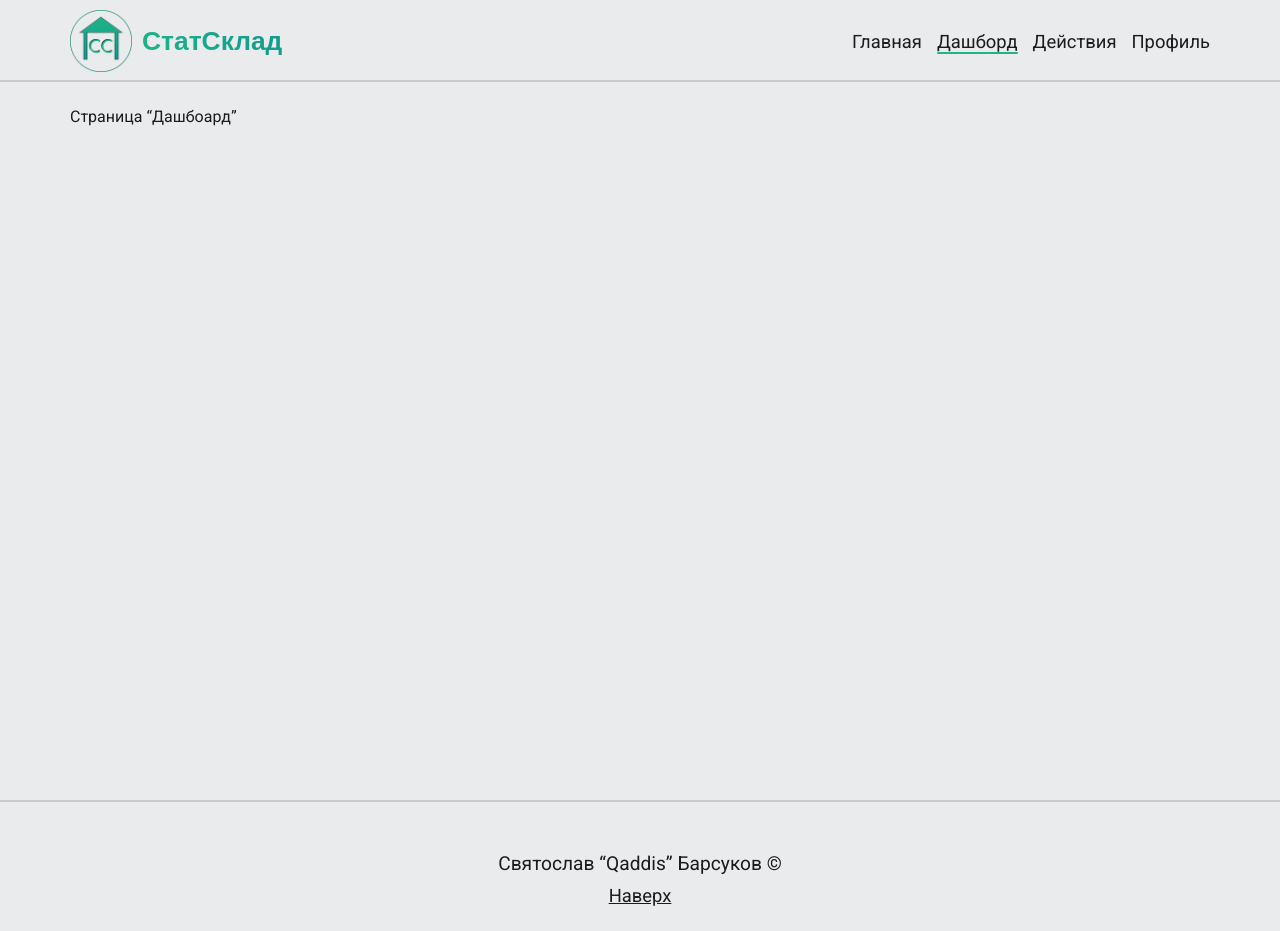
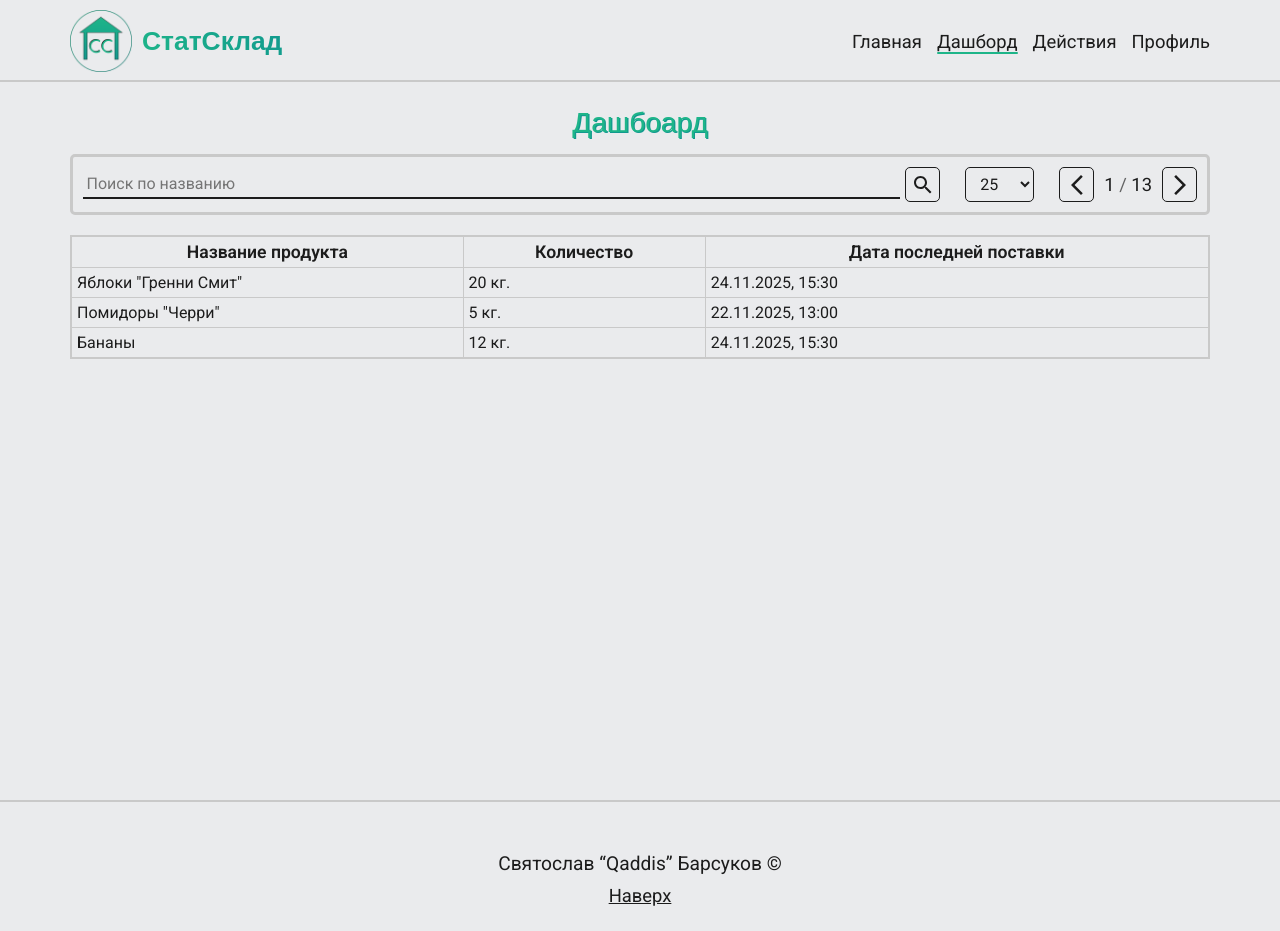
Before and after one commit to Qaddis/stat-sklad, a Next.js app in the folder frontend/: page /dashboard in a window 1280 px wide. Built offline with nearby package versions, Linux system fonts and the light colour scheme; a web font is replaced by a local one.

Commit message:
Frontend: add Dashboard page

```diff
--- a/frontend/package.json
+++ b/frontend/package.json
@@ -9,6 +9,10 @@
 		"lint": "eslint"
 	},
 	"dependencies": {
+		"@emotion/react": "^11.14.0",
+		"@emotion/styled": "^11.14.1",
+		"@mui/icons-material": "^7.3.5",
+		"@mui/material": "^7.3.5",
 		"@tanstack/react-query": "^5.90.10",
 		"axios": "^1.13.2",
 		"jotai": "^2.15.1",
--- a/frontend/src/app/dashboard/page.tsx
+++ b/frontend/src/app/dashboard/page.tsx
@@ -1,3 +1,11 @@
+import type { Metadata } from "next"
+
+import DashboardPage from "@/pages/DashboardPage"
+
+export const metadata: Metadata = {
+	title: "Дашборд"
+}
+
 export default function Dashboard() {
-	return <h1>Страница &ldquo;Дашбоард&rdquo;</h1>
+	return <DashboardPage />
 }
--- a/frontend/src/components/ui/PageHeader.module.scss
+++ b/frontend/src/components/ui/PageHeader.module.scss
@@ -4,4 +4,5 @@
 	text-align: center;
 	color: var(--primary-color);
 	text-shadow: 1.15px 1.15px 0 var(--secondary-color);
+	margin-bottom: 15px;
 }
--- /dev/null
+++ b/frontend/src/data/products.data.ts
@@ -0,0 +1,27 @@
+import type { IProduct } from "@/types/products.types"
+
+import { UnitsEnum } from "@/types/products.types"
+
+export const products: IProduct[] = [
+	{
+		id: "uid-p-1",
+		name: 'Яблоки "Гренни Смит"',
+		quantity: 20,
+		units: UnitsEnum.KILOGRAMS,
+		lastSupply: "2025-11-24T12:30:00Z"
+	},
+	{
+		id: "uid-p-2",
+		name: 'Помидоры "Черри"',
+		quantity: 5,
+		units: UnitsEnum.KILOGRAMS,
+		lastSupply: "2025-11-22T10:00:00Z"
+	},
+	{
+		id: "uid-p-3",
+		name: "Бананы",
+		quantity: 12,
+		units: UnitsEnum.KILOGRAMS,
+		lastSupply: "2025-11-24T12:30:00Z"
+	}
+]
--- /dev/null
+++ b/frontend/src/pages/DashboardPage.module.scss
@@ -0,0 +1,106 @@
+.content {
+	width: 100%;
+}
+
+.search-block {
+	display: flex;
+	justify-content: space-between;
+	align-items: center;
+	gap: 25px;
+
+	border: 3px solid var(--add-color);
+	border-radius: 5px;
+	margin-bottom: 20px;
+	padding: 10px;
+
+	&__search-sect {
+		display: flex;
+		align-items: center;
+		gap: 5px;
+		flex-grow: 1;
+	}
+
+	&__search-inp {
+		padding: 3.5px;
+		border-bottom: 2px solid var(--text-color);
+		flex-grow: 1;
+		transition: border-color 0.2s;
+
+		&:focus {
+			border-color: var(--secondary-color);
+		}
+
+		option:hover {
+			background-color: var(--secondary-color);
+		}
+	}
+
+	&__search-btn,
+	&__page-num-btn {
+		width: 35px;
+		height: 35px;
+		border: 1px solid var(--text-color);
+		border-radius: 5px;
+
+		display: flex;
+		align-items: center;
+		justify-content: center;
+
+		transition-property: background-color, color, border-color;
+		transition-duration: 0.25s, 0.25s, 0.25s;
+
+		&:hover {
+			border-color: var(--primary-color);
+			background-color: var(--primary-color);
+			color: var(--main-color);
+		}
+
+		&:active {
+			background-color: var(--secondary-color);
+			border-color: var(--secondary-color);
+		}
+	}
+
+	&__pagination-size-select {
+		height: 35px;
+		padding: 0 10px;
+		border: 1px solid var(--text-color);
+		border-radius: 5px;
+		outline: none !important;
+
+		&:focus {
+			border-color: var(--secondary-color);
+		}
+	}
+
+	&__pagination-page-num {
+		display: flex;
+		align-items: center;
+		gap: 10px;
+	}
+
+	&__page-num {
+		font-size: 1.15rem;
+
+		span {
+			opacity: 0.65;
+		}
+	}
+}
+
+.products-table {
+	width: 100%;
+	border-collapse: collapse;
+	border: 2px solid var(--add-color);
+
+	&__heading {
+		font-size: 1.1rem;
+		border: 1px solid var(--add-color);
+		padding: 5px;
+	}
+
+	&__data-col {
+		border: 1px solid var(--add-color);
+		padding: 5px;
+	}
+}
--- /dev/null
+++ b/frontend/src/pages/DashboardPage.tsx
@@ -0,0 +1,94 @@
+"use client"
+
+import { ArrowBackIosNew, ArrowForwardIos, Search } from "@mui/icons-material"
+
+import PageHeader from "@/components/ui/PageHeader"
+import { UnitsEnum } from "@/types/products.types"
+import { formatDate } from "@/utils/datetime.utils"
+
+import styles from "./DashboardPage.module.scss"
+
+// FIXME:
+import { products } from "@/data/products.data"
+
+export default function DashboardPage() {
+	return (
+		<div className={styles.page}>
+			<PageHeader>Дашбоард</PageHeader>
+
+			<aside className={styles["search-block"]}>
+				<div className={styles["search-block__search-sect"]}>
+					<input
+						className={styles["search-block__search-inp"]}
+						type="text"
+						placeholder="Поиск по названию"
+					/>
+
+					<button className={styles["search-block__search-btn"]}>
+						<Search />
+					</button>
+				</div>
+
+				<select
+					defaultValue="25"
+					className={styles["search-block__pagination-size-select"]}
+				>
+					<option value="25">25</option>
+					<option value="50">50</option>
+					<option value="75">75</option>
+					<option value="100">100</option>
+				</select>
+
+				<div className={styles["search-block__pagination-page-num"]}>
+					<button className={styles["search-block__page-num-btn"]}>
+						<ArrowBackIosNew />
+					</button>
+
+					<p className={styles["search-block__page-num"]}>
+						1 <span>/</span> 13
+					</p>
+
+					<button className={styles["search-block__page-num-btn"]}>
+						<ArrowForwardIos />
+					</button>
+				</div>
+			</aside>
+
+			<section className={styles.content}>
+				<table className={styles["products-table"]}>
+					<thead>
+						<tr className={styles["products-table__headings"]}>
+							<th className={styles["products-table__heading"]}>
+								Название продукта
+							</th>
+							<th className={styles["products-table__heading"]}>Количество</th>
+							<th className={styles["products-table__heading"]}>
+								Дата последней поставки
+							</th>
+						</tr>
+					</thead>
+
+					<tbody>
+						{products.map(product => (
+							<tr
+								key={product.id}
+								className={styles["products-table__data-row"]}
+							>
+								<td className={styles["products-table__data-col"]}>
+									{product.name}
+								</td>
+								<td className={styles["products-table__data-col"]}>
+									{product.quantity}{" "}
+									{product.units === UnitsEnum.KILOGRAMS ? "кг." : "ед."}
+								</td>
+								<td className={styles["products-table__data-col"]}>
+									{formatDate(product.lastSupply)}
+								</td>
+							</tr>
+						))}
+					</tbody>
+				</table>
+			</section>
+		</div>
+	)
+}
--- /dev/null
+++ b/frontend/src/types/products.types.ts
@@ -0,0 +1,12 @@
+export interface IProduct {
+	id: string
+	name: string
+	quantity: number
+	units: UnitsEnum
+	lastSupply: string
+}
+
+export const enum UnitsEnum {
+	PIECES = "PIECES",
+	KILOGRAMS = "KILOGRAMS"
+}
```
Also changed, not shown: 1 other file (tests, documents, lock files or other folders).
